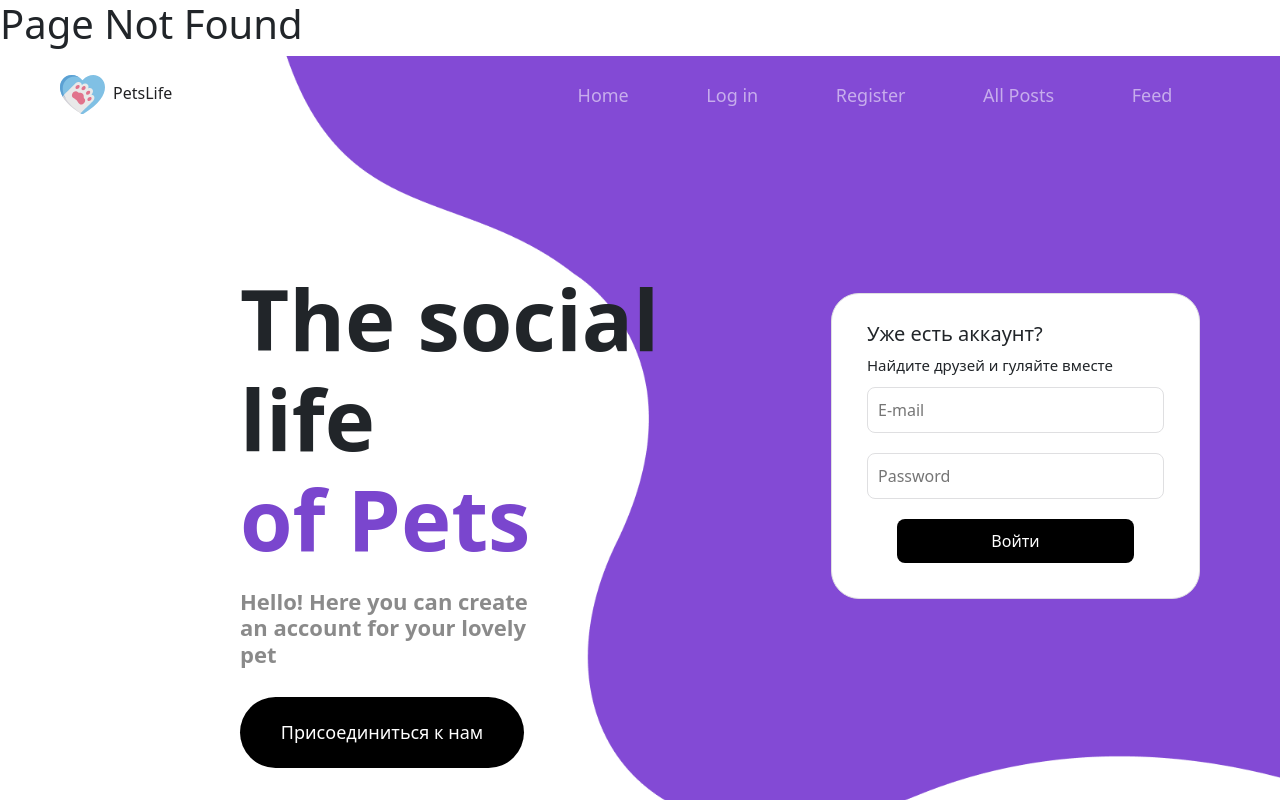
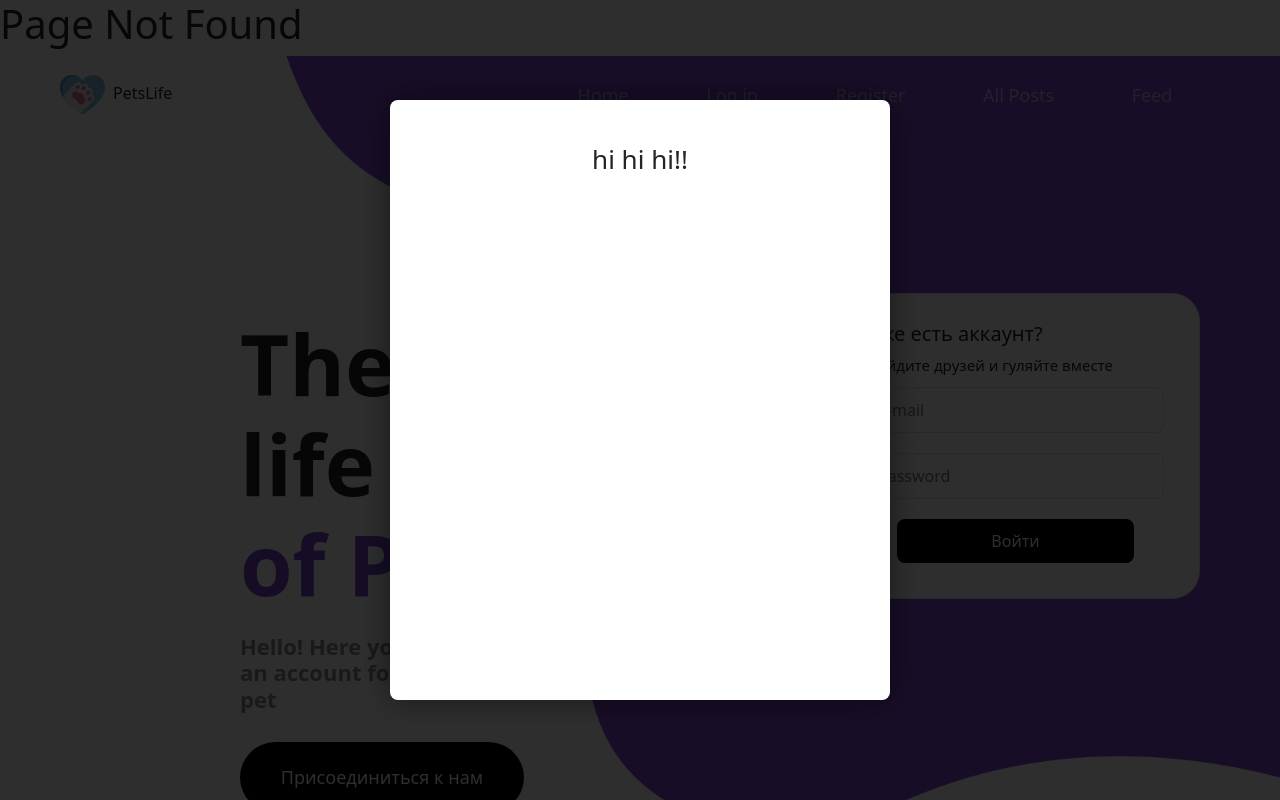
Before and after one commit to DesertoRaposa/The-social-life-of-Pets, a React (Create React App) app in the folder client/: page /404 in a window 1280 px wide. Both pictures are taken after a click on the button "Присоединиться к нам". Shown: the top 800 px of the page. Built offline with nearby package versions, Linux system fonts and the light colour scheme.

Commit message:
Added Modal, BaseModalWrapper

```diff
--- a/client/public/index.html
+++ b/client/public/index.html
@@ -1,43 +1,20 @@
 <!DOCTYPE html>
 <html lang="en">
+
 <head>
   <meta charset="utf-8" />
-    <link rel="icon" href="%PUBLIC_URL%/favicon.ico" />
+  <link rel="icon" href="%PUBLIC_URL%/pet.ico" />
   <meta name="viewport" content="width=device-width, initial-scale=1" />
   <meta name="theme-color" content="#000000" />
-    <meta
-      name="description"
-      content="Web site created using create-react-app"
-    />
+  <meta name="description" content="Web site created using create-react-app" />
   <link rel="apple-touch-icon" href="%PUBLIC_URL%/logo192.png" />
-    <!--
-      manifest.json provides metadata used when your web app is installed on a
-      user's mobile device or desktop. See https://developers.google.com/web/fundamentals/web-app-manifest/
-    -->
   <link rel="manifest" href="%PUBLIC_URL%/manifest.json" />
-    <!--
-      Notice the use of %PUBLIC_URL% in the tags above.
-      It will be replaced with the URL of the `public` folder during the build.
-      Only files inside the `public` folder can be referenced from the HTML.
-
-      Unlike "/favicon.ico" or "favicon.ico", "%PUBLIC_URL%/favicon.ico" will
-      work correctly both with client-side routing and a non-root public URL.
-      Learn how to configure a non-root public URL by running `npm run build`.
-    -->
   <title>Pets Life</title>
 </head>
+
 <body>
   <noscript>You need to enable JavaScript to run this app.</noscript>
   <div id="root"></div>
-    <!--
-      This HTML file is a template.
-      If you open it directly in the browser, you will see an empty page.
+</body>
 
-      You can add webfonts, meta tags, or analytics to this file.
-      The build step will place the bundled scripts into the <body> tag.
-
-      To begin the development, run `npm start` or `yarn start`.
-      To create a production bundle, use `npm run build` or `yarn build`.
-    -->
-  </body>
 </html>
--- a/client/src/Pages/Home.tsx
+++ b/client/src/Pages/Home.tsx
@@ -1,4 +1,4 @@
-import React from 'react';
+import React, { useState } from 'react';
 import { Link } from 'react-router-dom';
 import { connect } from 'react-redux';
 import Header from '../components/Header/Header';
@@ -13,8 +13,14 @@ import {
   SJoinButton,
   SContainer
 } from './style';
+import BaseModalWrapper from '../components/Modal/BaseModalWrapper';
 
 const Home = (): JSX.Element => {
+  const [isModalVisible, setIsModalVisible] = useState<boolean>(false);
+
+  const toggleModal = () => {
+    setIsModalVisible(wasModalVisible => !wasModalVisible)
+  }
   return (
     <SWrapper>
       <Header />
@@ -26,9 +32,12 @@ const Home = (): JSX.Element => {
           <SSubTitle>
             Hello! Here  you can create an account for your lovely pet
           </SSubTitle>
-          <SJoinButton>
+          <SJoinButton onClick={toggleModal}>
             Присоединиться к нам
           </SJoinButton>
+          <BaseModalWrapper
+            isModalVisible={isModalVisible}
+            onCloseClick={toggleModal} />
         </SJoinWrapper>
         <Login />
         {/* <Register /> */}
@@ -36,7 +45,7 @@ const Home = (): JSX.Element => {
       <SContainer>
         <SJoinWrapper>
           <STitle>
-            Кого ты можешь<br />встретить у нас
+            Кого ты можешь<br />встретить <span>у нас</span>
           </STitle>
         </SJoinWrapper>
       </SContainer>
--- a/client/src/Pages/style.tsx
+++ b/client/src/Pages/style.tsx
@@ -38,10 +38,13 @@ export const SContainer = styled.div`
 export const STitle = styled.h1`
   font-weight: 700;
   font-size: 32px;
+  margin-top: 45px;
+  align-self: baseline;
 
   @media (min-width: 560px) {
     font-size: 48px;
     line-height: 50px;
+    align-self: inherit;
   }
 
   @media (min-width: 1024px) {
@@ -69,10 +72,11 @@ export const SSubTitle = styled.h2`
   font-size: 20px;
   font-weight: 700;
   max-width: 278px;
+  align-self: baseline;
 
   @media (min-width: 560px) {
     margin: 20px 0 30px 0;
-
+    align-self: inherit;
   }
 
   @media (min-width: 768px) {
@@ -84,7 +88,7 @@ export const SSubTitle = styled.h2`
 export const SJoinWrapper = styled.div`
   display: flex;
   flex-direction: column;
-  padding: 0 50px 0 50px;
+  padding: 0 30px 0 30px;
   align-items: center;
 
   @media (min-width: 560px) {
--- a/client/src/components/Header/style.tsx
+++ b/client/src/components/Header/style.tsx
@@ -7,7 +7,7 @@ export const SHeaderWrapper = styled.div`
   justify-content: center;
   margin: 0 auto;
   max-width: 1440px;
-  padding: 13px 20px;
+  padding: 13px 20px 0 20px;
 
   @media (min-width: 480px) {
     padding: 4px 20px;
--- a/client/src/components/Login/style.tsx
+++ b/client/src/components/Login/style.tsx
@@ -5,7 +5,7 @@ export const SLoginWrapper = styled.div`
   background: #fff;
   border-radius: 28px;
   margin: auto;
-  margin-top: 80px;
+  margin-top: 58px;
   display: flex;
   flex-direction: column;
   padding: 20px 25px 25px 25px;
--- /dev/null
+++ b/client/src/components/Modal/BaseModalWrapper.tsx
@@ -0,0 +1,25 @@
+import React from 'react';
+import Register from '../Register/Register';
+import Modal from './Modal';
+import { SModalWrapper } from './style';
+
+interface BaseModalWrapperProps {
+  isModalVisible: boolean;
+  onCloseClick: () => void;
+}
+
+const BaseModalWrapper = ({ onCloseClick, isModalVisible }: BaseModalWrapperProps): JSX.Element => {
+  if (!isModalVisible) {
+    return null!;
+  }
+
+  return (
+    <Modal onCloseClick={onCloseClick}>
+      <SModalWrapper>
+        hi hi hi!!
+      </SModalWrapper>
+    </Modal>
+  );
+}
+
+export default BaseModalWrapper;
--- /dev/null
+++ b/client/src/components/Modal/Modal.tsx
@@ -0,0 +1,21 @@
+import React from 'react';
+import { createPortal } from 'react-dom';
+import { Overlay } from './style';
+
+
+export interface ModalProps {
+  onCloseClick: () => void;
+  children: React.ReactNode;
+}
+
+const Modal = ({ onCloseClick, children }: ModalProps): JSX.Element => {
+  return createPortal(
+    <Overlay
+      className="wrapper"
+      onClick={onCloseClick}
+    >
+      {children}
+    </Overlay>, document.body);
+}
+
+export default Modal;
--- /dev/null
+++ b/client/src/components/Modal/style.tsx
@@ -0,0 +1,55 @@
+import styled, { css } from 'styled-components';
+
+export const SModalWrapper = styled.div`
+  background-color: #fff;
+  display: flex;
+  flex-direction: column;
+  align-items: center;
+  position: relative;
+  border-radius: 8px;
+  box-shadow: 0 0 32px rgba(0,0,0,0.5);
+  padding: 40px;
+  width: 500px;
+  height: 600px;
+  font-size: 26px;
+
+  @media (min-width: 560px) {
+
+  }
+
+  @media (min-width: 768px) {
+
+  }
+
+  @media (min-width: 1024px) {
+  }
+
+  @media (min-width: 1280px) {
+  }
+`;
+
+export const Overlay = styled.div`
+  background: rgba(0, 0, 0, 0.82);
+  position: fixed;
+  height: 100%;
+  width: 100%;
+  top: 0;
+  left: 0;
+  display: flex;
+  align-items: center;
+  justify-content: center;
+
+  @media (min-width: 560px) {
+
+  }
+
+  @media (min-width: 768px) {
+
+  }
+
+  @media (min-width: 1024px) {
+  }
+
+  @media (min-width: 1280px) {
+  }
+`;
```
Also changed, not shown: client/src/components/Register/Register.tsx (+18 -3 lines), 1 other file (tests, documents, lock files or other folders). Lines whose indentation alone changed are shown as unchanged.
